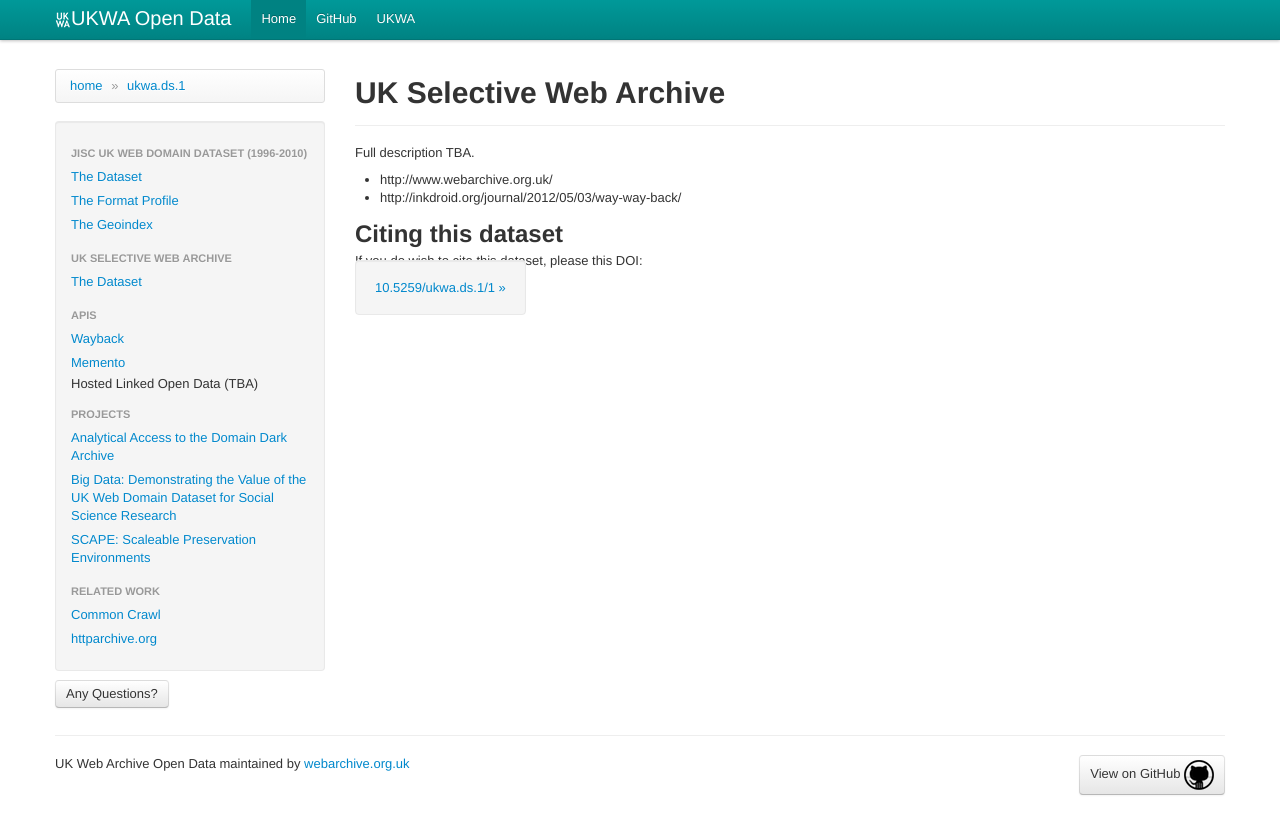
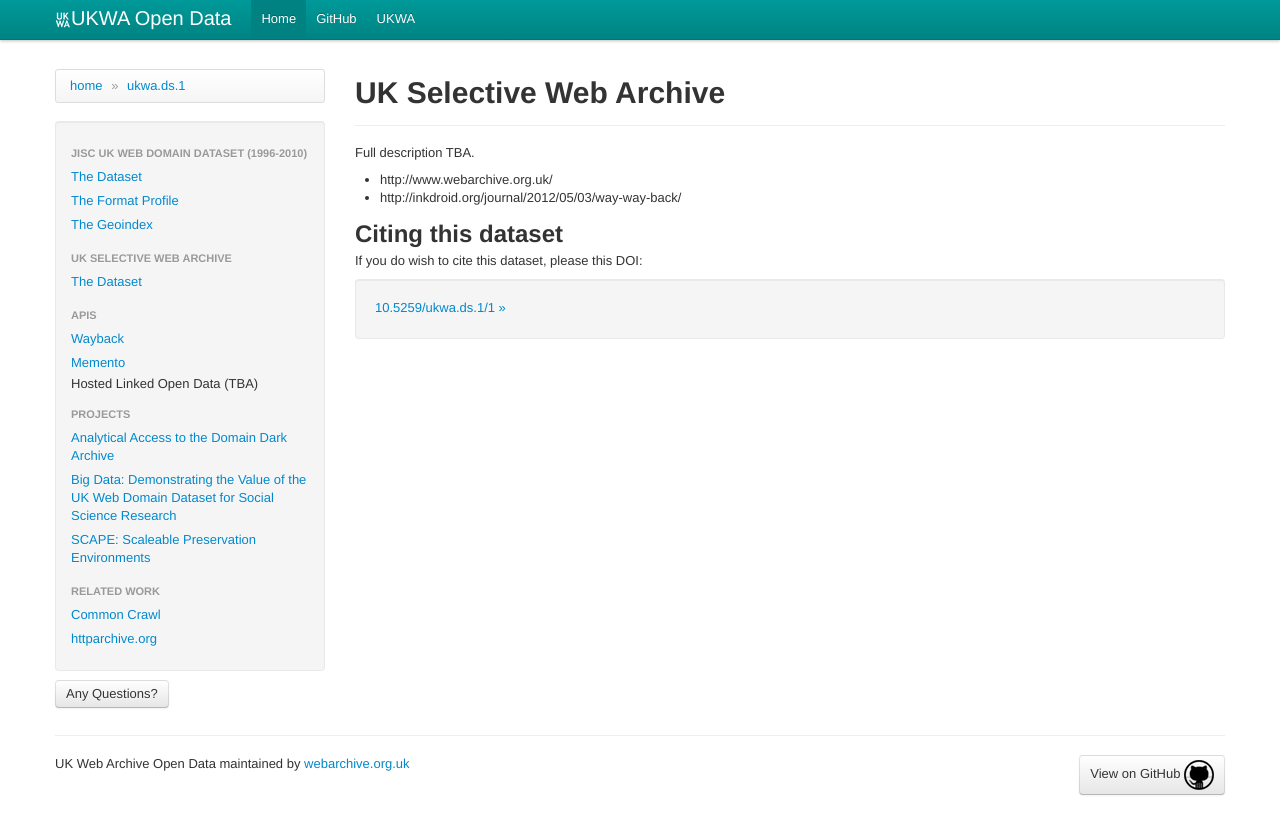
Before and after one commit to ukwa/opendata, a Jekyll site: the page built from ukwa.ds.1/index.md, in a window 1280 px wide. Shown: the top 834 px of the page. Built offline with Jekyll 4.4.1, drawn with Linux system fonts in a browser that asks for light colours.

Commit message:
Fixing wells.

```diff
--- a/_includes/cite_doi.md
+++ b/_includes/cite_doi.md
@@ -3,4 +3,6 @@
 
 If you do wish to cite this dataset, please this DOI:
 
-<a class="well" href="http://dx.doi.org/{{ page.doi }}">{{ page.doi }} »</a>
+<div class="well">
+  <a href="http://dx.doi.org/{{ page.doi }}">{{ page.doi }} »</a>
+</div>
```
